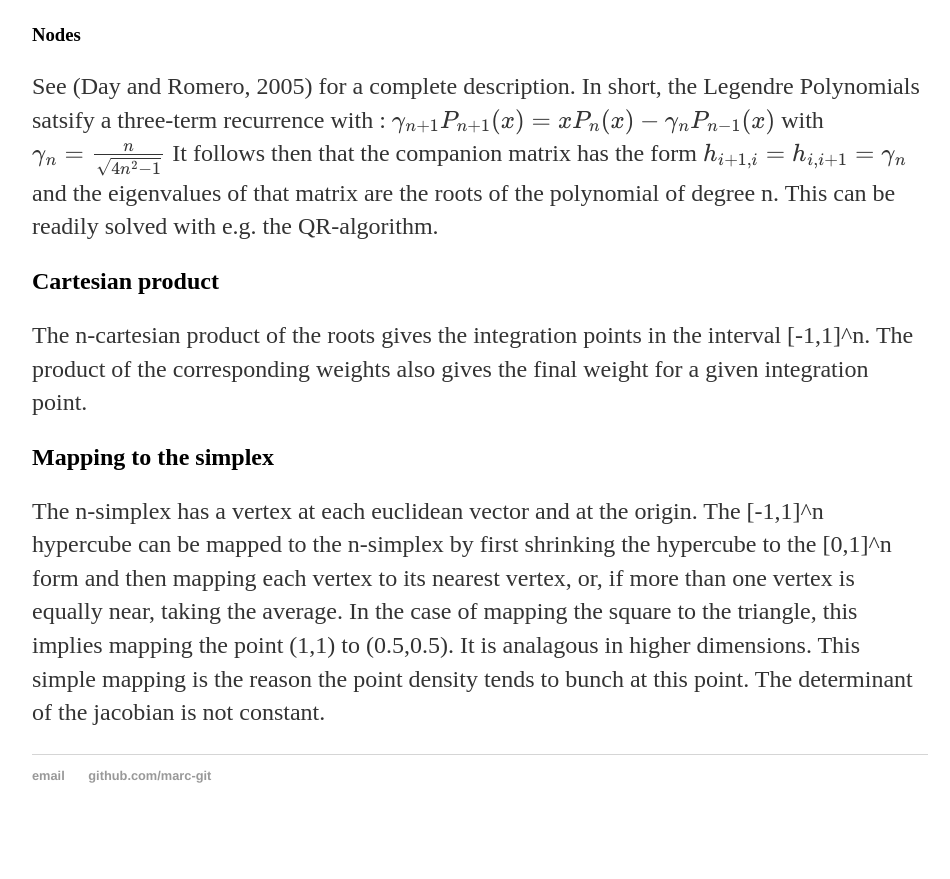
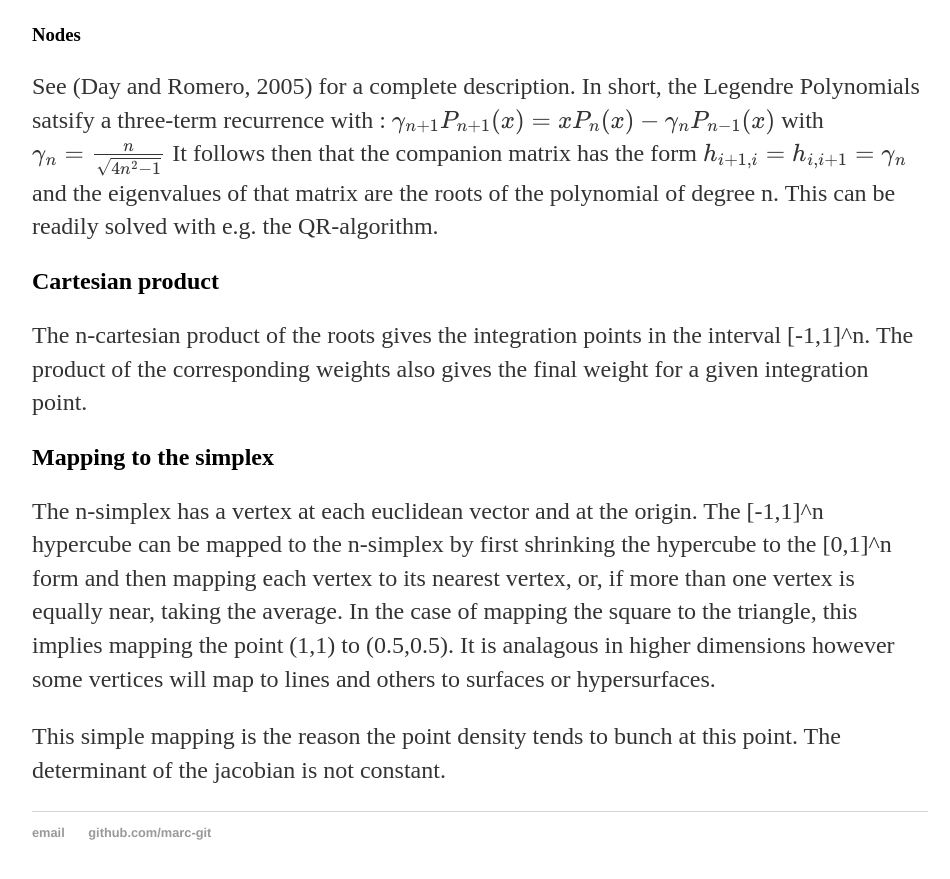
Before and after one commit to marc-git/marc-git.github.io, a Jekyll site: the page built from _posts/2020-08-23-simplexquads.md, in a window 1280 px wide and 900 px high, scrolled down 1979 px. Shown: the top 879 px of the window, without its empty margins (160-1110 px from the left). Built offline with Jekyll 4.4.1, drawn with Linux system fonts in a browser that asks for light colours; formulas are drawn with MathJax 3; before the commit the page ends 2822 px from its top, so only the background shows below that.

Commit message:
Imprved mapping description.

```diff
--- a/_posts/2020-08-23-simplexquads.md
+++ b/_posts/2020-08-23-simplexquads.md
@@ -67,4 +67,6 @@
 The n-cartesian product of the roots gives the integration points in the interval [-1,1]^n. The product of the corresponding weights also gives the final weight for a given integration point.
 
 ## Mapping to the simplex
-The n-simplex has a vertex at each euclidean vector and at the origin.  The [-1,1]^n hypercube can be mapped to the n-simplex by first shrinking the hypercube to the [0,1]^n form and then mapping each vertex to its nearest vertex, or, if more than one vertex is equally near, taking the average.  In the case of mapping the square to the triangle, this implies mapping the point (1,1) to (0.5,0.5).  It is analagous in higher dimensions. This simple mapping is the reason the point density tends to bunch at this point.  The determinant of the jacobian is not constant.
+The n-simplex has a vertex at each euclidean vector and at the origin.  The [-1,1]^n hypercube can be mapped to the n-simplex by first shrinking the hypercube to the [0,1]^n form and then mapping each vertex to its nearest vertex, or, if more than one vertex is equally near, taking the average.  In the case of mapping the square to the triangle, this implies mapping the point (1,1) to (0.5,0.5).  It is analagous in higher dimensions however some vertices will map to lines and others to surfaces or hypersurfaces.
+
+This simple mapping is the reason the point density tends to bunch at this point.  The determinant of the jacobian is not constant.
```
